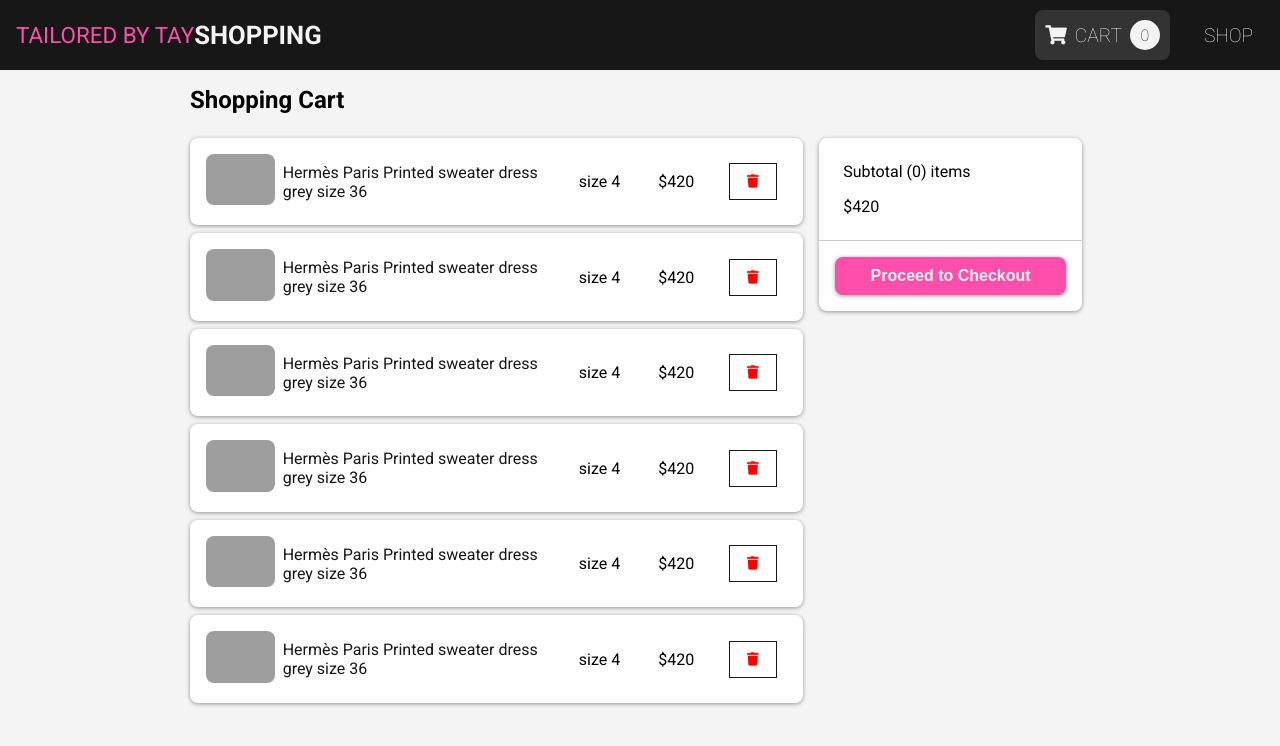
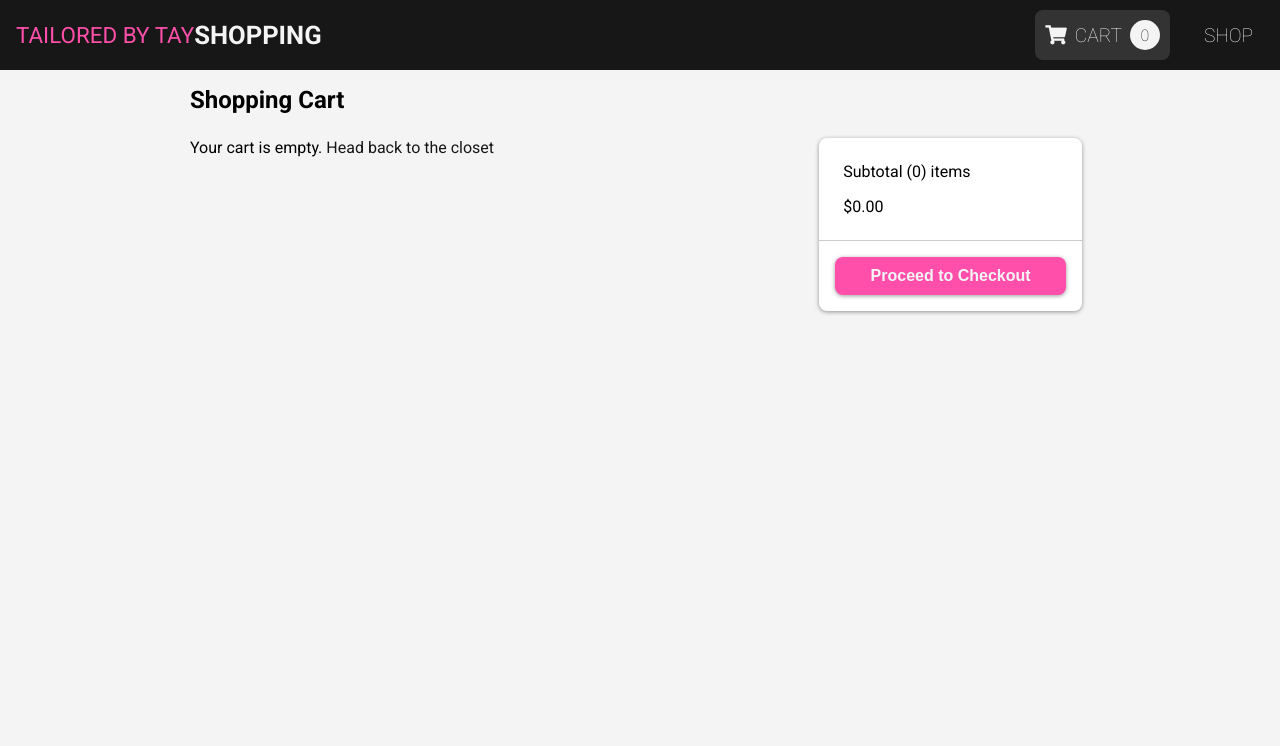
Before and after one commit to MB13534/taylor-shopping-cart, a React (Create React App) app in the folder frontend/: page /cart in a window 1280 px wide. Shown: the top 746 px of the page. Built offline with nearby package versions, Linux system fonts and the light colour scheme; grey boxes are pictures that could not be loaded.

Commit message:
done for now, moving on to creating the database from poshmark

```diff
--- a/frontend/src/components/CartItem.js
+++ b/frontend/src/components/CartItem.js
@@ -2,25 +2,26 @@
 
 import { Link } from "react-router-dom";
 
-const CartItem = () => {
+const CartItem = ({ item, removeHandler }) => {
+  const { images, name, size, price, product } = item;
   return (
     <div className="cartitem">
       <div className="cartitem__image">
-        <img
-          src="https://di2ponv0v5otw.cloudfront.net/posts/2021/01/17/60049f86ff8304435db7b04d/m_60049fe2045e39c31e8afcd9.jpg"
-          alt="product name"
-        />
+        <img src={images[0]} alt={name} />
       </div>
-      <Link to={`/product/${1234}`} className="cartitem__name">
-        <p>Hermès Paris Printed sweater dress grey size 36</p>
+      <Link to={`/product/${product}`} className="cartitem__name">
+        <p>{name}</p>
       </Link>
 
       <p className="cartitem__size">
-        size <span>4</span>
+        size <span>{size}</span>
       </p>
-      <p className="cartitem__price">$420</p>
+      <p className="cartitem__price">${price}</p>
 
-      <button className="cartitem__deleteBtn">
+      <button
+        className="cartitem__deleteBtn"
+        onClick={() => removeHandler(product)}
+      >
         <i className="fas fa-trash"></i>
       </button>
     </div>
--- a/frontend/src/components/Navbar.js
+++ b/frontend/src/components/Navbar.js
@@ -1,9 +1,17 @@
 // import React from 'react'
 import { Link } from "react-router-dom";
+import { useSelector } from "react-redux";
 
 import "./Navbar.css";
 
 const Navbar = ({ click }) => {
+  const cart = useSelector((state) => state.cart);
+  const { cartItems } = cart;
+
+  const getCartCount = () => {
+    return cartItems.reduce((qty, item) => qty + Number(item.qty), 0);
+  };
+
   return (
     <div className="navbar">
       <div className="navbar__container">
@@ -23,7 +31,7 @@
               <i className="fas fa-shopping-cart"></i>
               <span>
                 Cart
-                <span className="cartlogo__badge">0</span>
+                <span className="cartlogo__badge">{getCartCount()}</span>
               </span>
             </Link>
           </li>
--- a/frontend/src/components/SideDrawer.js
+++ b/frontend/src/components/SideDrawer.js
@@ -1,8 +1,16 @@
 import { Link } from "react-router-dom";
+import { useSelector } from "react-redux";
 
 import "./SideDrawer.css";
 
 const SideDrawer = ({ show, click }) => {
+  const cart = useSelector((state) => state.cart);
+  const { cartItems } = cart;
+
+  const getCartCount = () => {
+    return cartItems.reduce((qty, item) => qty + Number(item.qty), 0);
+  };
+
   //display sidedrawer if sideToggle is false
   const sideDrawerClass = ["sidedrawer"];
 
@@ -16,7 +24,8 @@
           <Link to="/cart" className="item">
             <i className="fas fa-shopping-cart"></i>
             <span>
-              Cart <span className="sidedrawer__cartbadge">0</span>
+              Cart{" "}
+              <span className="sidedrawer__cartbadge">{getCartCount()}</span>
             </span>
           </Link>
         </li>
--- a/frontend/src/redux/store.js
+++ b/frontend/src/redux/store.js
@@ -17,8 +17,20 @@
 
 const middleware = [thunk];
 
+//check local storage for an item, adds it, otherwise creates an array
+const cartFromLocalStorage = localStorage.getItem("cart")
+  ? JSON.parse(localStorage.getItem("cart"))
+  : [];
+
+const INITIAL_STATE = {
+  cart: {
+    cartItems: cartFromLocalStorage,
+  },
+};
+
 const store = createStore(
   reducer,
+  INITIAL_STATE,
   composeWithDevTools(applyMiddleware(...middleware))
 );
 
--- a/frontend/src/screens/CartScreen.js
+++ b/frontend/src/screens/CartScreen.js
@@ -1,23 +1,53 @@
+import { useDispatch, useSelector } from "react-redux";
+import { Link } from "react-router-dom";
+
 import "./CartScreen.css";
 import CartItem from "../components/CartItem";
+import { removeFromCart } from "../redux/actions/cartActions";
 
 const CartScreen = () => {
+  const dispatch = useDispatch();
+
+  const cart = useSelector((state) => state.cart);
+  const { cartItems } = cart;
+
+  const removeHandler = (id) => {
+    dispatch(removeFromCart(id));
+  };
+
+  const getCartCount = () => {
+    return cartItems.reduce((qty, item) => Number(item.qty) + qty, 0);
+  };
+
+  const getCartSubTotal = () => {
+    return cartItems.reduce((price, item) => item.price * item.qty + price, 0);
+  };
+
   return (
     <>
       <h2 className="title">Shopping Cart</h2>
       <div className="cartscreen">
         <div className="cartscreen__left">
-          <CartItem />
-          <CartItem />
-          <CartItem />
-          <CartItem />
-          <CartItem />
-          <CartItem />
+          {/* Link if the cart is empty, otherwise map through cartItems and render */}
+          {cartItems.length === 0 ? (
+            <div>
+              Your cart is empty. <Link to="/">Head back to the closet</Link>
+            </div>
+          ) : (
+            cartItems.map((item) => (
+              <CartItem
+                key={item.product}
+                item={item}
+                removeHandler={removeHandler}
+              />
+            ))
+          )}
         </div>
         <div className="cartscreen__right">
           <div className="cartscreen__info">
-            <p>Subtotal (0) items</p>
-            <p>$420</p>
+            <p>Subtotal ({getCartCount()}) items</p>
+            {/* toFixed makes the default return 0.00 and adds the 2 trailing zeros if necessary */}
+            <p>${getCartSubTotal().toFixed(2)}</p>
           </div>
           <div>
             <button>Proceed to Checkout</button>
--- a/frontend/src/screens/ProductScreen.js
+++ b/frontend/src/screens/ProductScreen.js
@@ -7,7 +7,7 @@
 import { addToCart } from "../redux/actions/cartActions";
 
 const ProductScreen = ({ match, history }) => {
-  const [qty, setQty] = useState(1);
+  const [qty] = useState(1);
   const dispatch = useDispatch();
 
   const productDetails = useSelector((state) => state.getProductDetails);
@@ -19,6 +19,11 @@
       dispatch(getProductDetails(match.params.id));
     }
   }, [dispatch, product, match]);
+
+  const addToCartHandler = () => {
+    dispatch(addToCart(product._id, qty));
+    history.push("/cart");
+  };
   return (
     <div className="productscreen">
       {loading ? (
@@ -66,14 +71,19 @@
           <div className="productscreen__right">
             <div className="right__info">
               <p>
-                Price: <span>$420.19</span>
+                Price: <span>${product.price}</span>
               </p>
               <p>
-                Status: <span>In Stock</span>
+                Status:{" "}
+                <span>
+                  {product.countInStock > 0 ? "In Stock" : "Out of Stock"}
+                </span>
               </p>
 
               <p>
-                <button type="button">Add to Cart</button>
+                <button type="button" onClick={addToCartHandler}>
+                  Add to Cart
+                </button>
               </p>
             </div>
           </div>
```
